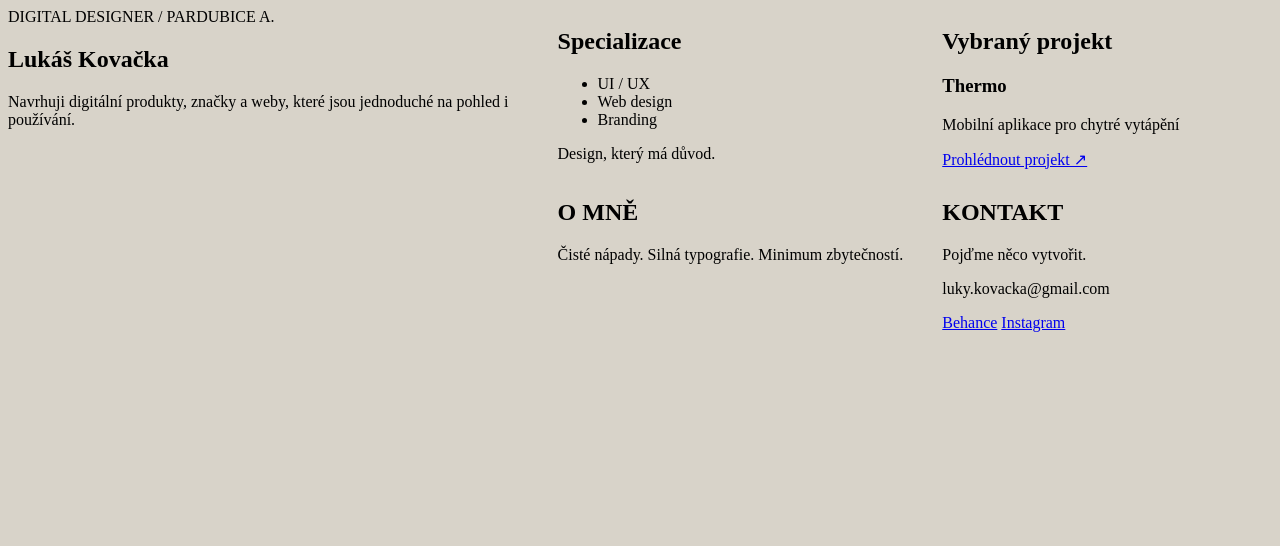
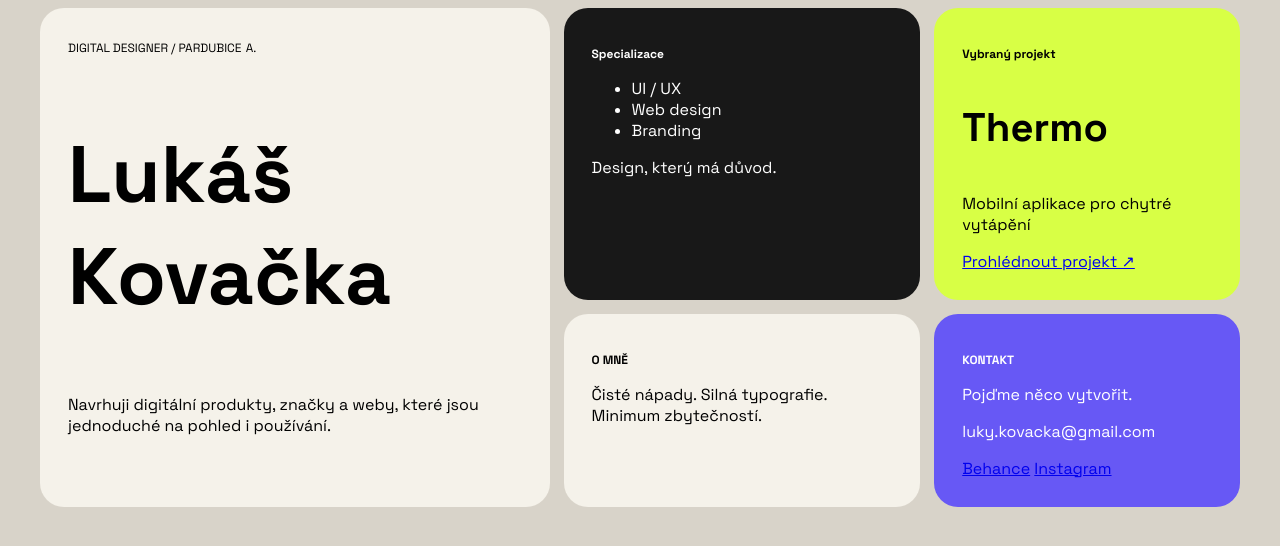
Before and after one commit to Hamst3qicek/evizitka, a plain HTML site: page index.html in a window 1280 px wide. Drawn offline with Linux system fonts and the light colour scheme.

Commit message:
aktualizace 15:41

```diff
--- a/index.html
+++ b/index.html
@@ -4,6 +4,7 @@
     <meta charset="UTF-8">
     <meta name="viewport" content="width=device-width, initial-scale=1.0">
     <link rel="stylesheet" href="styles.css">
+    <link href="https://fonts.googleapis.com/css2?family=Space+Grotesk:wght@400;500;600;700&display=swap" rel="stylesheet">
     <title>Document</title>
 </head>
 <body>
--- a/styles.css
+++ b/styles.css
@@ -1,24 +1,56 @@
 body {
     background-color:#D8D3C9;
+    font-family: "Space Grotesk", sans-serif;
 }
 main {
     display: grid;
     grid-template-columns: 1.5fr 1.05fr 0.9fr;
     grid-template-areas: "intro specializace projekt""intro popis kontakt";
-
+    gap: 14px;
+    max-width: 1200px;
+    margin: 0 auto;
+}
+section {
+    border-radius: 24px;
+    padding: 28px;
 }
 .intro {
     grid-area: intro;
+    background-color: #F5F2EA;
+    color: black;
 }
 .specializace {
     grid-area: specializace;
+    background-color: #181818;
+    color: white;
 }
 .projekt {
     grid-area: projekt;
+    background-color: #D8FF45;
+    color: black;
 }
 .popis {
     grid-area: popis;
+    background-color: #F5F2EA;
+    color: black;
 }
 .kontakt {
     grid-area: kontakt;
+    background-color: #6758F5;
+    color: white;
 }
+h1 {
+    font-size: 80px;
+}
+p {
+    font-size: 16px;
+}
+h3 {
+    font-size: 40px;
+}
+h2 {
+    font-size: 12px;
+}
+span {
+    font-size: 12px;
+}
```
